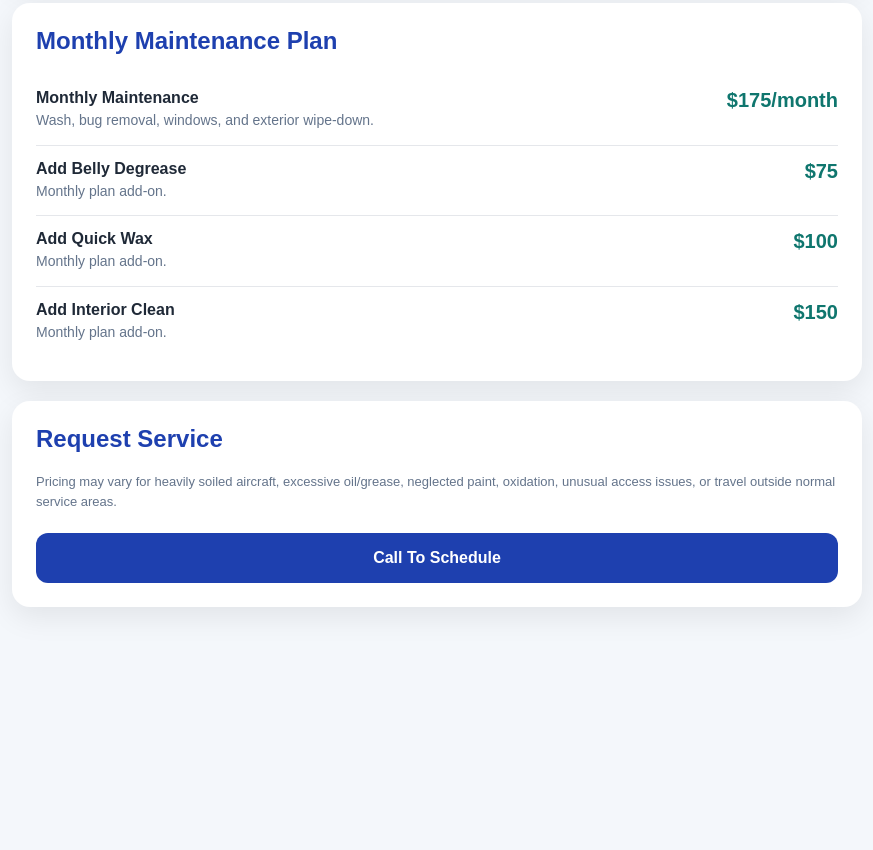
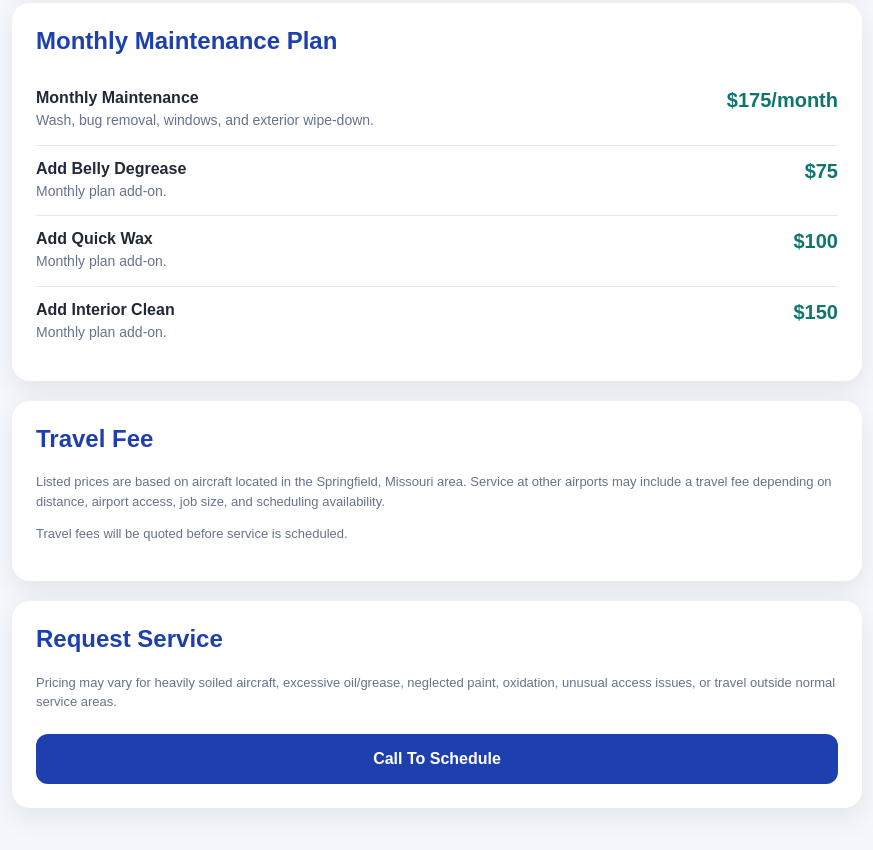
Before and after one commit to Fuidwiw/aircraftwash, a plain HTML site: page index.html in a window 1280 px wide. Shown: the part 961-1811 px from the top of the page, without its empty margins (203-1076 px from the left). Before the commit the page ends 1612 px from the top, so only its background shows below. Drawn offline with Linux system fonts and the light colour scheme.

Commit message:
Add travel fee note

```diff
--- a/index.html
+++ b/index.html
@@ -163,6 +163,18 @@
       <div id="maintenance"></div>
     </div>
 
+	<div class="card">
+	  <h2>Travel Fee</h2>
+	  <p class="note">
+		Listed prices are based on aircraft located in the Springfield, Missouri area.
+		Service at other airports may include a travel fee depending on distance, airport access,
+		job size, and scheduling availability.
+	  </p>
+	  <p class="note">
+		Travel fees will be quoted before service is scheduled.
+	  </p>
+	</div>
+
     <div class="card">
       <h2>Request Service</h2>
       <p class="note">
```
